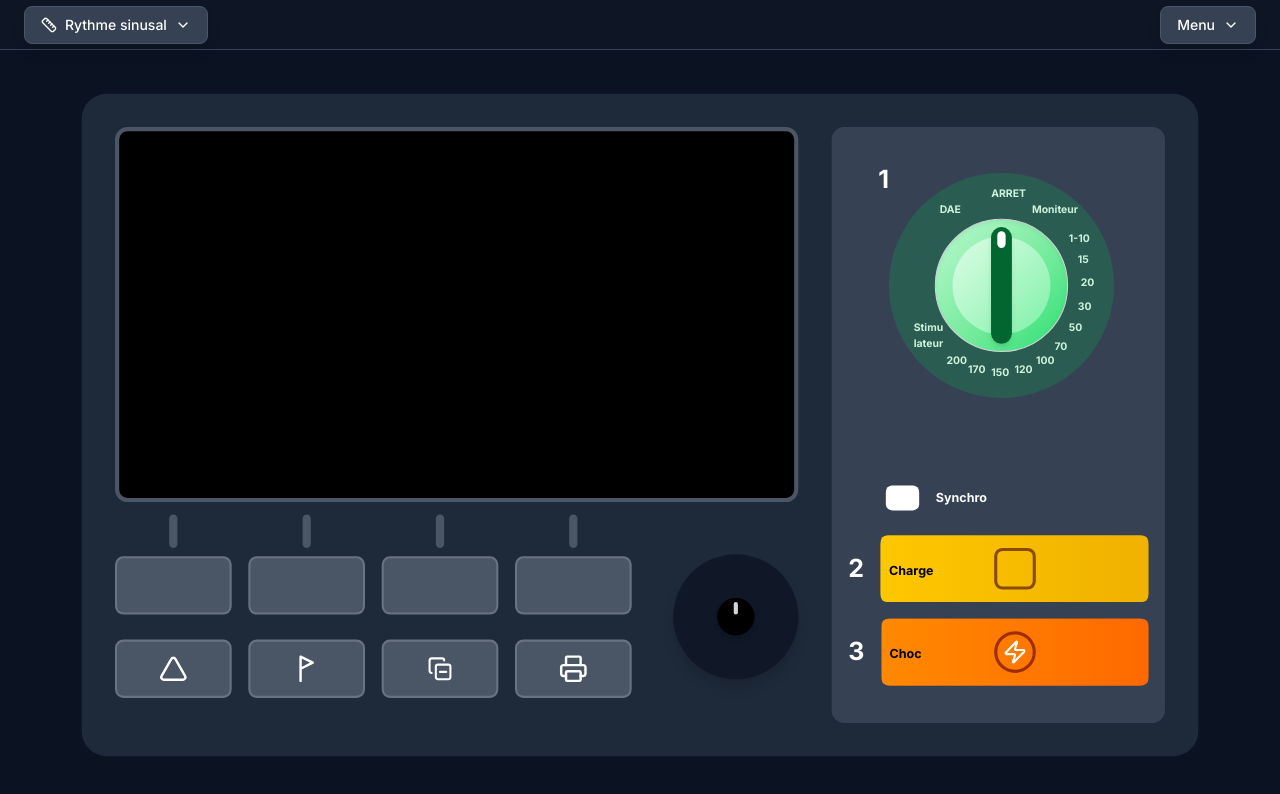
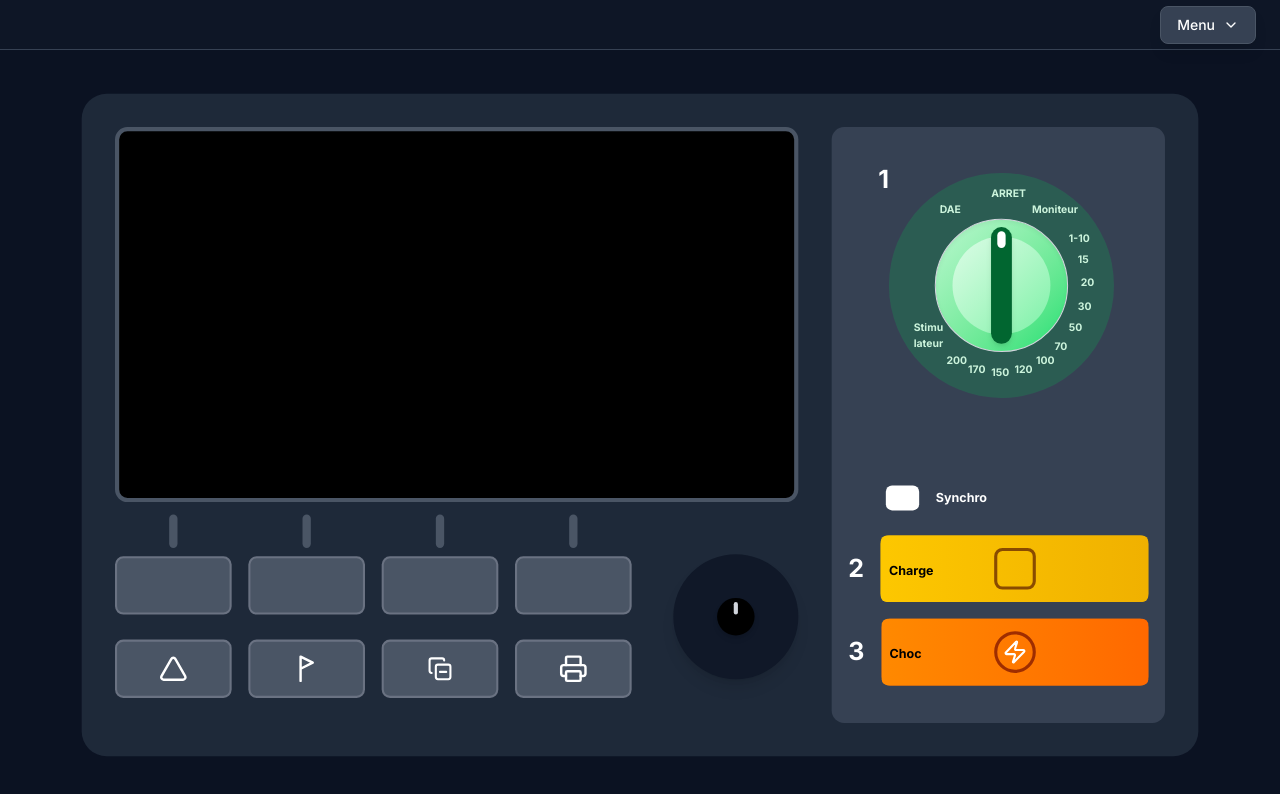
Before and after one commit to Samouz75/Defib_simulation, a Next.js app: page /simulator in a window 1280 px wide. Shown: the top 794 px of the page. Built offline with nearby package versions, Linux system fonts and the light colour scheme.

Commit message:
hide rhythm controller in header

```diff
--- a/src/app/components/Header.tsx
+++ b/src/app/components/Header.tsx
@@ -39,7 +39,7 @@ export default function Header({
     <header className="h-[6vh] min-h-[50px] bg-gray-900/80 backdrop-blur-sm border-b border-gray-700 flex items-center justify-between px-4 sm:px-6 z-50">
       {/* Left side: Controls or Scenario Title */}
       <div className="flex-1 min-w-0">
-        {isScenarioActive ? (
+        {/* {isScenarioActive ? (
           <h1 className="text-lg font-bold text-white truncate">{scenarioTitle || "Scenario"}</h1>
         ) : (
           <ECGRhythmDropdown
@@ -49,7 +49,7 @@ export default function Header({
             heartRate={heartRate}
             onHeartRateChange={onHeartRateChange}
           />
-        )}
+        )} */}
       </div>
 
       {/* Right side: Scenario Menu or Scenario Controls */}
```
